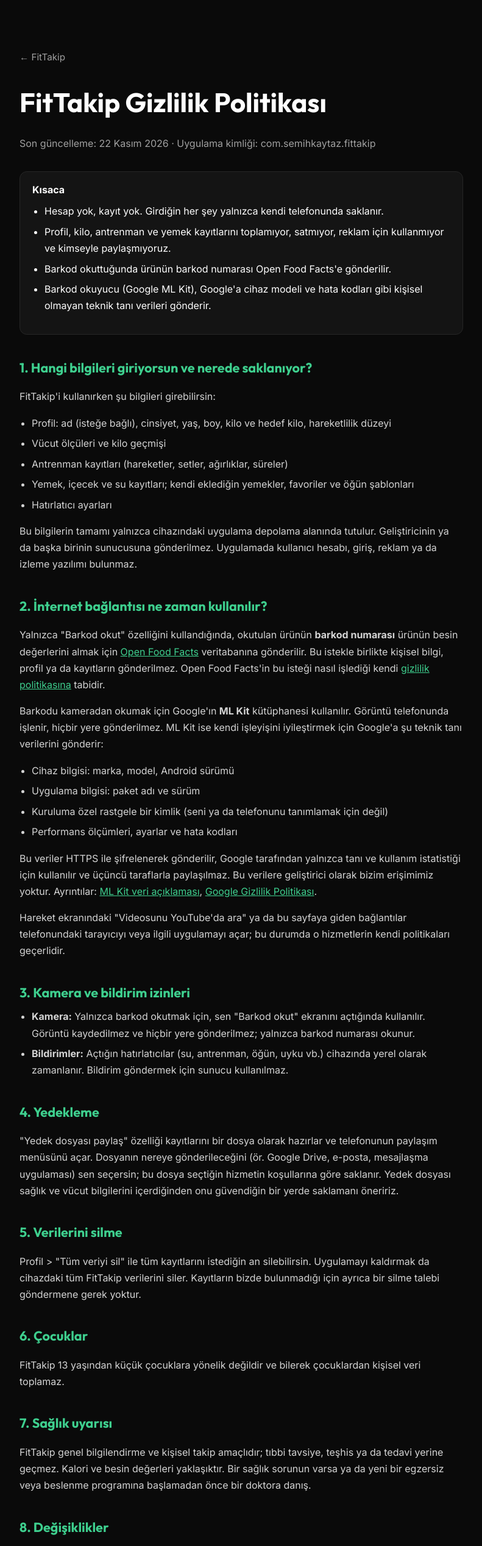
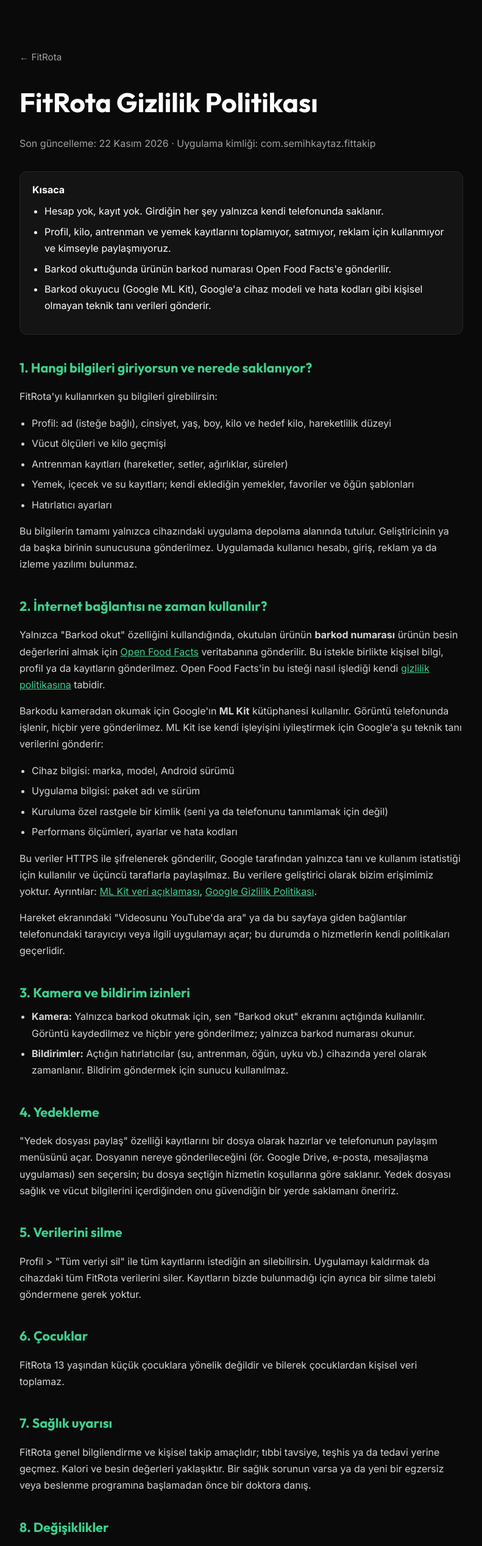
Before and after one commit to Semihkytz/fittakip, a plain HTML site: page gizlilik.html in a window 1280 px wide. Shown: the top 2536 px of the page at 61% size, without its empty margins (244-1035 px from the left). Drawn offline with Linux system fonts and the light colour scheme.

Commit message:
Uygulama adı FitRota oldu
Co-Authored-By: Claude Opus 5.5 <noreply@anthropic.com>

```diff
--- a/gizlilik.html
+++ b/gizlilik.html
@@ -4,8 +4,8 @@
 <head>
     <meta charset="UTF-8">
     <meta name="viewport" content="width=device-width, initial-scale=1.0">
-    <meta name="description" content="FitTakip uygulamasının gizlilik politikası: hangi verilerin nerede saklandığı ve nasıl kullanıldığı.">
-    <title>FitTakip Gizlilik Politikası | Semih</title>
+    <meta name="description" content="FitRota uygulamasının gizlilik politikası: hangi verilerin nerede saklandığı ve nasıl kullanıldığı.">
+    <title>FitRota Gizlilik Politikası | Semih</title>
     <link rel="preconnect" href="https://fonts.googleapis.com">
     <link rel="preconnect" href="https://fonts.gstatic.com" crossorigin>
     <link href="https://fonts.googleapis.com/css2?family=Inter:wght@300;400;500;600;700&family=Outfit:wght@400;500;700&display=swap"
@@ -64,8 +64,8 @@
 
 <body>
     <main class="policy">
-        <a class="back" href="./">← FitTakip</a>
-        <h1>FitTakip Gizlilik Politikası</h1>
+        <a class="back" href="./">← FitRota</a>
+        <h1>FitRota Gizlilik Politikası</h1>
         <p class="meta">Son güncelleme: 22 Kasım 2026 · Uygulama kimliği: com.semihkaytaz.fittakip</p>
 
         <div class="summary">
@@ -81,7 +81,7 @@
         </div>
 
         <h2>1. Hangi bilgileri giriyorsun ve nerede saklanıyor?</h2>
-        <p>FitTakip'i kullanırken şu bilgileri girebilirsin:</p>
+        <p>FitRota'yı kullanırken şu bilgileri girebilirsin:</p>
         <ul>
             <li>Profil: ad (isteğe bağlı), cinsiyet, yaş, boy, kilo ve hedef kilo, hareketlilik düzeyi</li>
             <li>Vücut ölçüleri ve kilo geçmişi</li>
@@ -131,14 +131,14 @@
 
         <h2>5. Verilerini silme</h2>
         <p>Profil &gt; "Tüm veriyi sil" ile tüm kayıtlarını istediğin an silebilirsin. Uygulamayı kaldırmak da cihazdaki
-            tüm FitTakip verilerini siler. Kayıtların bizde bulunmadığı için ayrıca bir silme talebi göndermene gerek yoktur.
+            tüm FitRota verilerini siler. Kayıtların bizde bulunmadığı için ayrıca bir silme talebi göndermene gerek yoktur.
         </p>
 
         <h2>6. Çocuklar</h2>
-        <p>FitTakip 13 yaşından küçük çocuklara yönelik değildir ve bilerek çocuklardan kişisel veri toplamaz.</p>
+        <p>FitRota 13 yaşından küçük çocuklara yönelik değildir ve bilerek çocuklardan kişisel veri toplamaz.</p>
 
         <h2>7. Sağlık uyarısı</h2>
-        <p>FitTakip genel bilgilendirme ve kişisel takip amaçlıdır; tıbbi tavsiye, teşhis ya da tedavi yerine geçmez. Kalori
+        <p>FitRota genel bilgilendirme ve kişisel takip amaçlıdır; tıbbi tavsiye, teşhis ya da tedavi yerine geçmez. Kalori
             ve besin değerleri yaklaşıktır. Bir sağlık sorunun varsa ya da yeni bir egzersiz veya beslenme programına
             başlamadan önce bir doktora danış.</p>
 
```
Also changed, not shown: index.html (+5 -5 lines).
